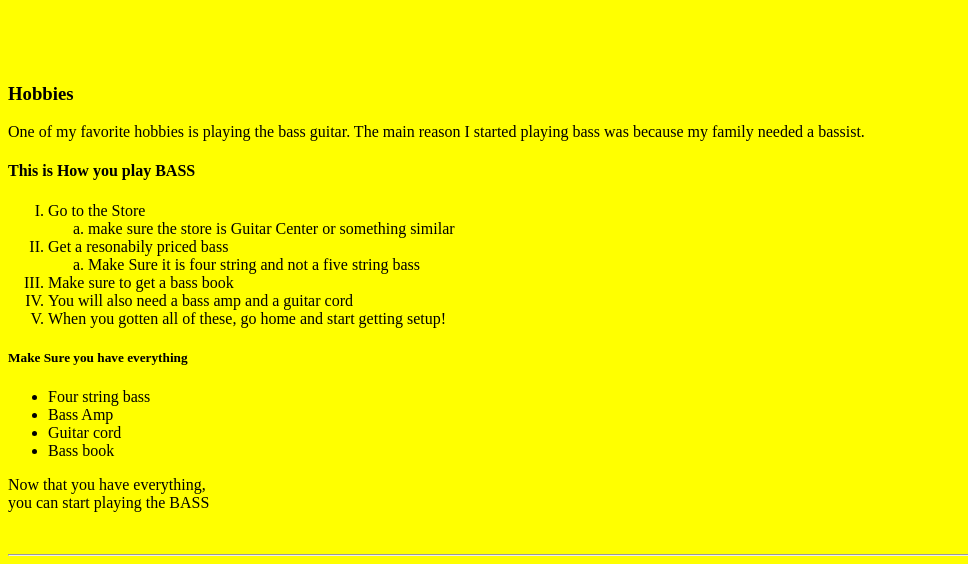
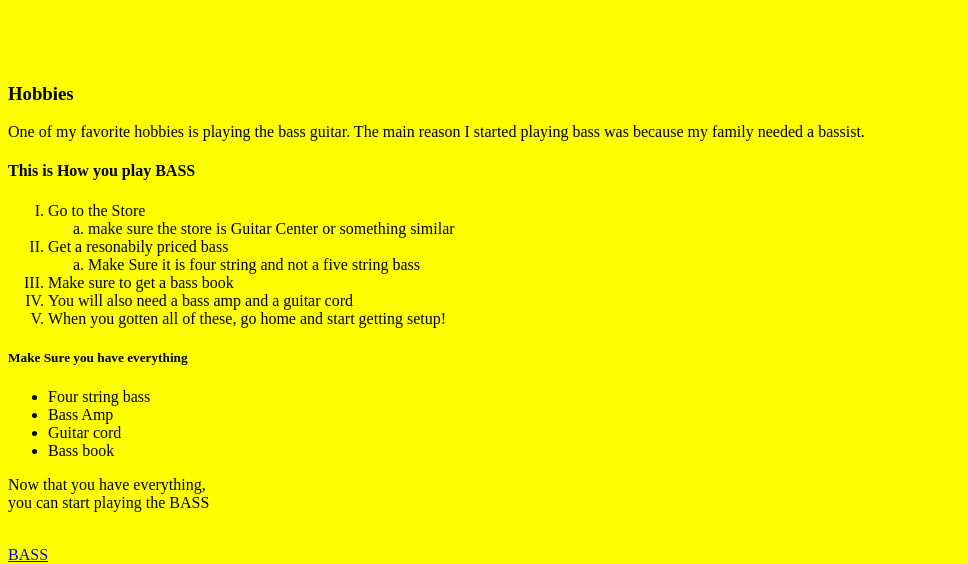
Before and after one commit to latimcal000/csp-project, a plain HTML site: page index.html in a window 1280 px wide. Shown: the part 236-800 px from the top of the page, without its empty margins (0-968 px from the left). Drawn offline with Linux system fonts and the light colour scheme.

Commit message:
Update index.html

```diff
--- a/index.html
+++ b/index.html
@@ -33,7 +33,7 @@
 </ul>
   <p>Now that you have everything,<br>you can start playing the BASS</p>
 <br>
-
+	  <a href="https://latimcal000.github.io/csp-project/bass.html">BASS</a>
 
 <hr>
 
```
